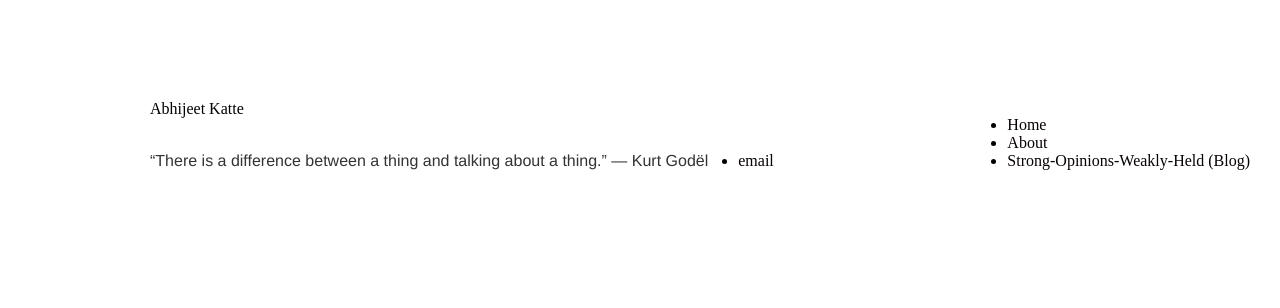
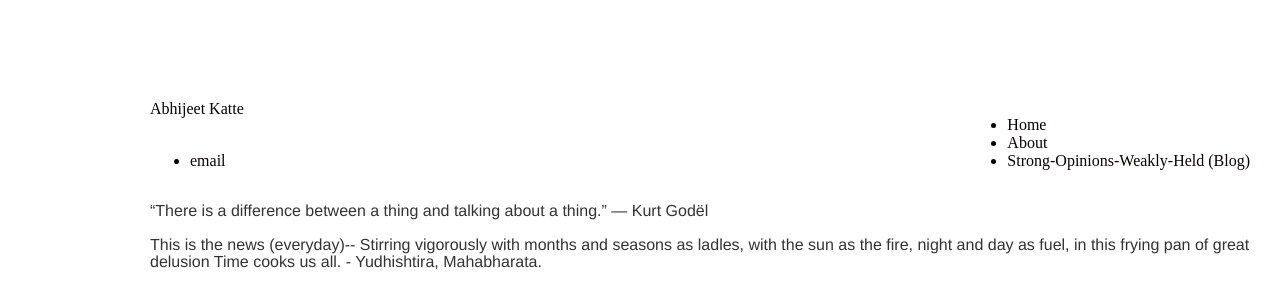
Before and after one commit to AbhiK24/abhik24.github.io, a Jekyll site: the page built from index.html, in a window 1280 px wide. Shown: the top 308 px of the page. Built offline with Jekyll 4.4.1, drawn with Linux system fonts in a browser that asks for light colours.

Commit message:
Update index.html

```diff
--- a/index.html
+++ b/index.html
@@ -13,6 +13,17 @@
 <div class="blurb">
 	<p class = "lead"> “There is a difference between a thing and talking about a thing.” ― Kurt Godël</p>
 
+	<p> This is the news (everyday)--
+
+Stirring vigorously
+with months and seasons as ladles,
+with the sun as the fire,
+night and day as fuel,
+in this frying pan of great delusion
+Time cooks us all.
+- Yudhishtira, Mahabharata.
+	</p>
+
 </div><!-- /.blurb -->
 
 </div>
```
